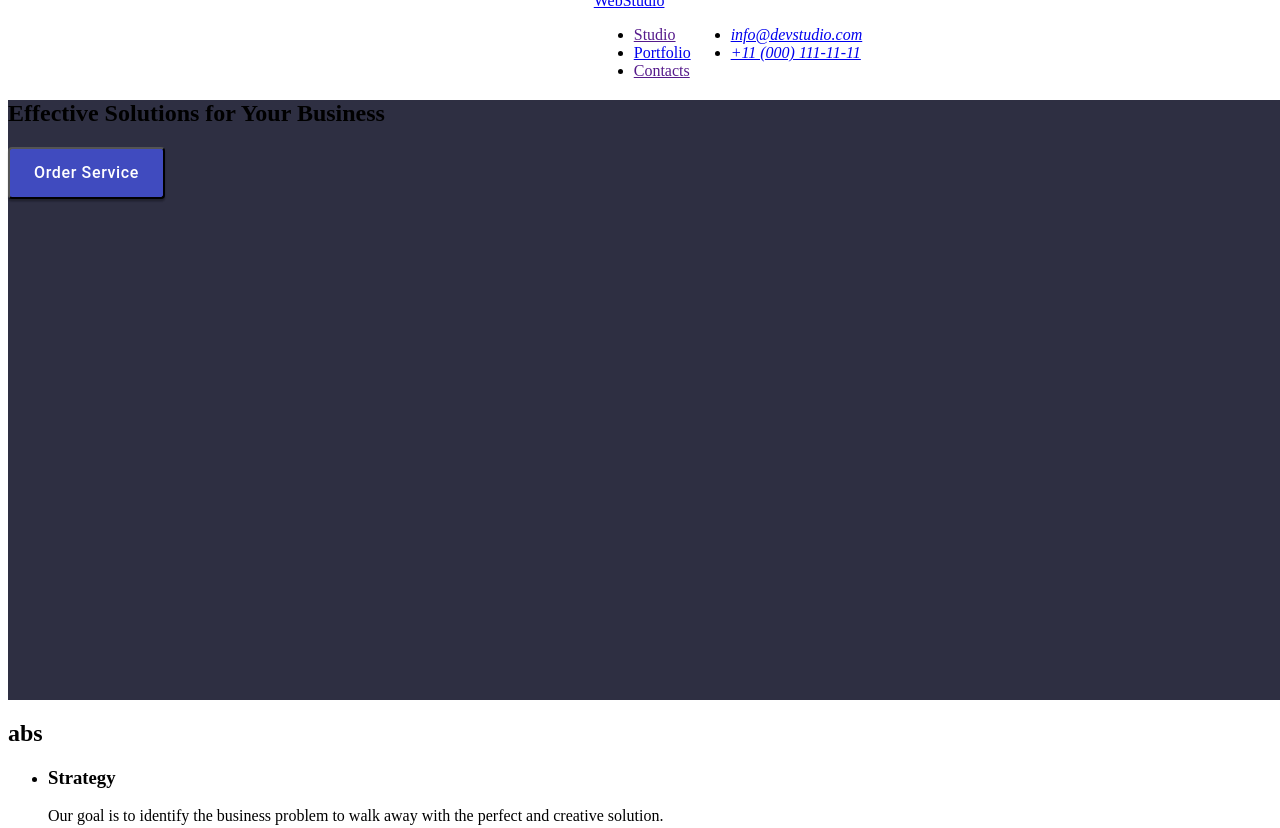
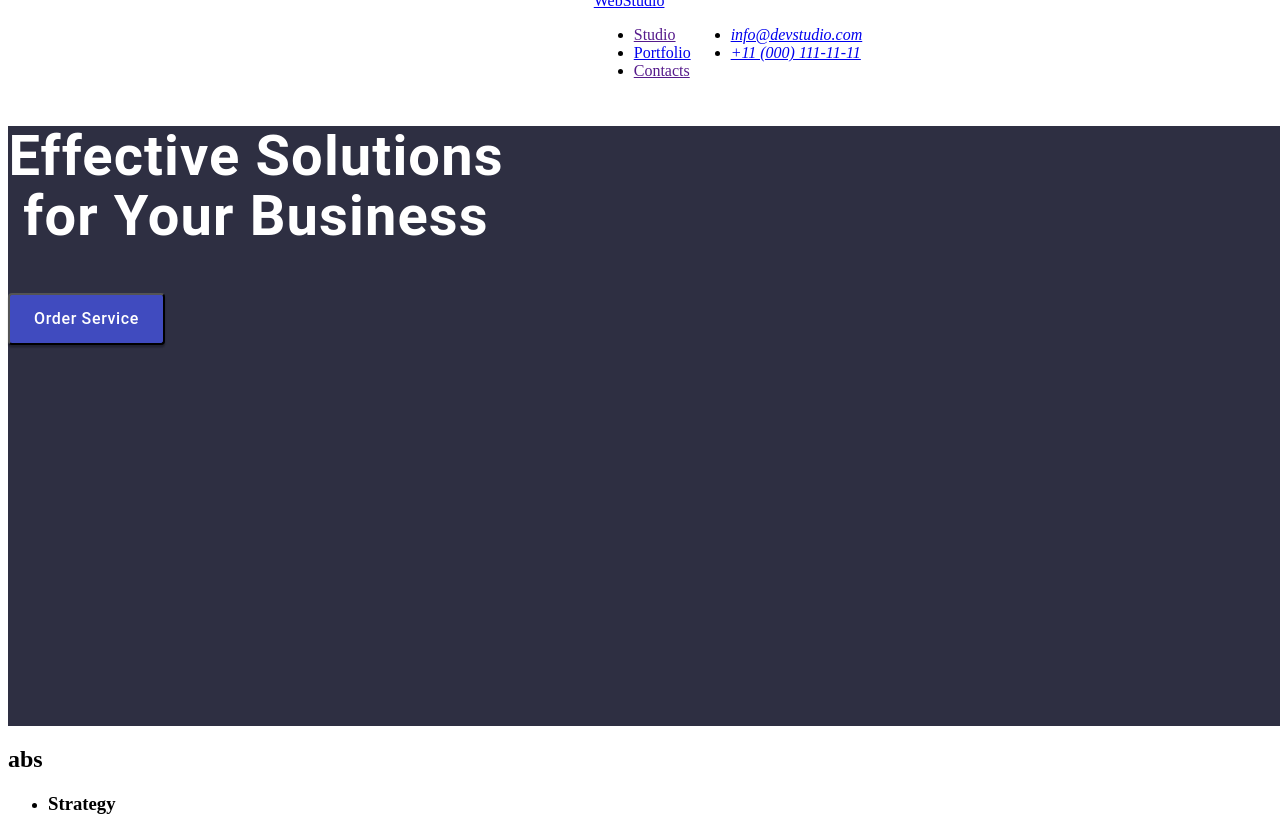
Before and after one commit to Sebastian1910/goit-markup-hw-02, a plain HTML site: page index.html in a window 1280 px wide. Shown: the top 828 px of the page. Drawn offline with Linux system fonts and the light colour scheme.

Commit message:
Update styles.css

```diff
--- a/css/styles.css
+++ b/css/styles.css
@@ -38,3 +38,17 @@ button {
   line-height: 24px; /* 150% */
   letter-spacing: 0.64px;
 }
+h1 {
+  width: 496px;
+  color: var(--WHITE, #fff);
+  text-align: center;
+
+  /* Header 1 */
+  font-family: Roboto;
+  font-size: 56px;
+  font-style: normal;
+  font-weight: 700;
+  line-height: 60px; /* 107.143% */
+  letter-spacing: 1.12px;Effective Solutions
+  for Your Business
+}
```
